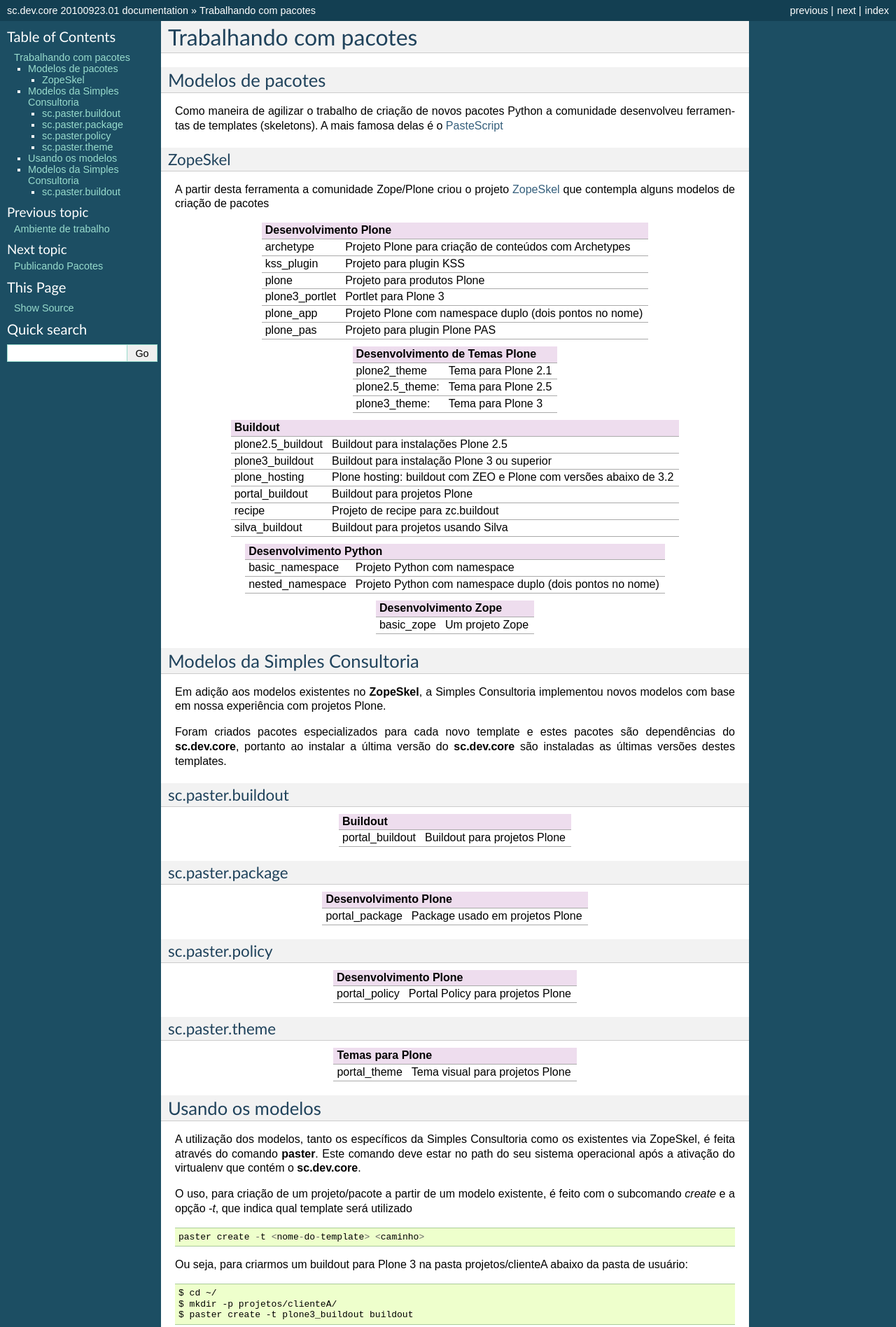
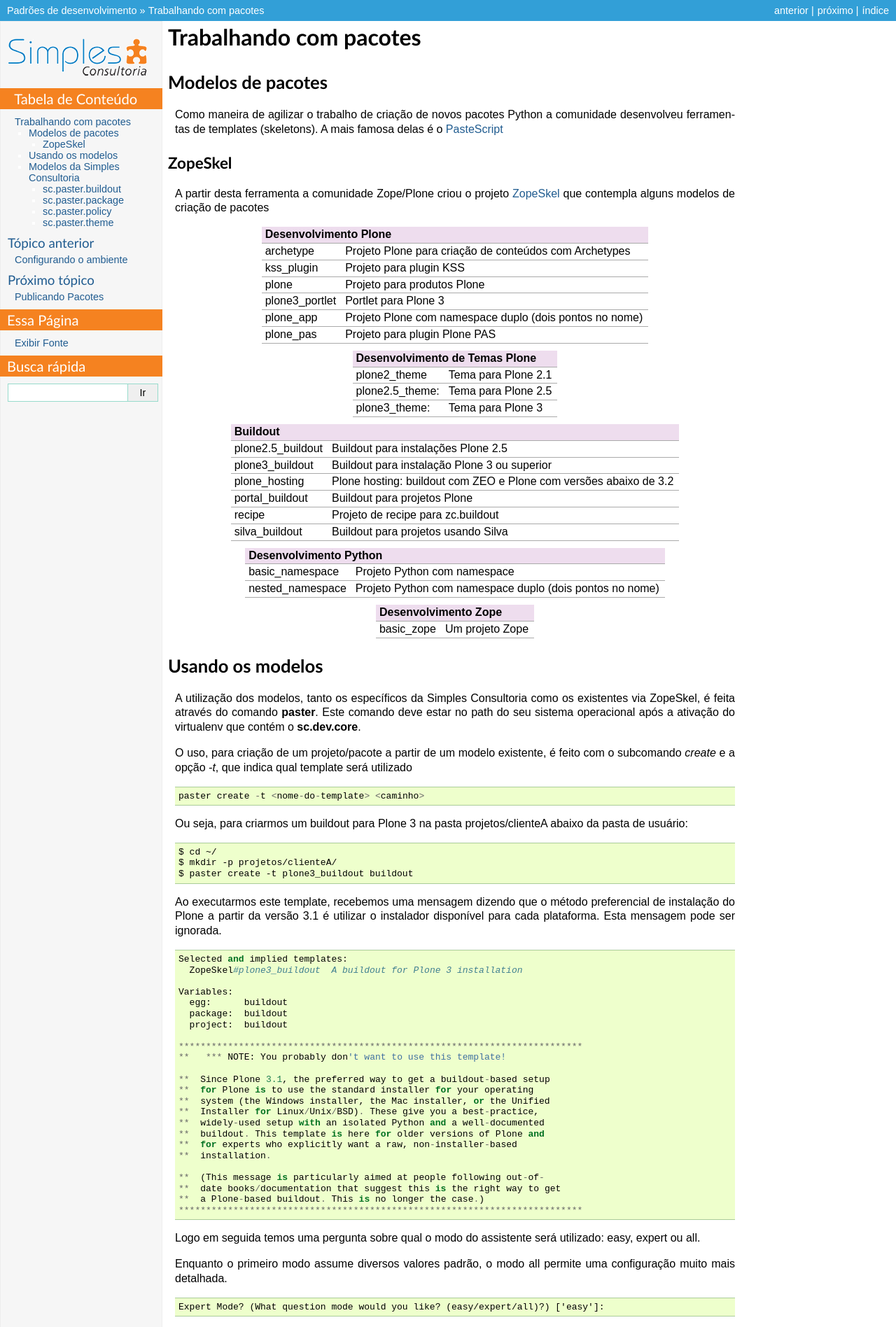
Before and after one commit to simplesconsultoria/sc.dev.core, a Sphinx documentation site: the page built from docs/pacotes.txt, in a window 1280 px wide. Shown: the top 1896 px of the page at 70% size. Built offline with Sphinx 7.4.7, drawn with Linux system fonts in a browser that asks for light colours; pages that are not in the unit, such as notebooks, are missing from menus; some of the changed text lies outside the part shown.

Commit message:
Adiciona templates da documentação

```diff
--- /dev/null
+++ b/docs/_static/simples.css
@@ -0,0 +1,75 @@
+@import url('default.css');
+body {
+    font: 100% Arial, FreeSans, sans-serif;
+    background: White;
+    color: Black;
+}
+
+div.body h1,
+div.body h2,
+div.body h3,
+div.body h4,
+div.body h5,
+div.body h6 {
+    color: Black;
+    background-color: White;
+    font-weight: bold;
+    line-height: 125%;
+    border: none;
+    font: "Helvetica Neue",Arial,FreeSans,sans-serif;
+}
+
+
+div.document {
+    background-color: White;
+}
+
+div.sphinxsidebar {
+    background-color: #f6f6f6;
+    border: 1px solid #eeeeee;
+}
+
+div.sphinxsidebar h3 {
+    margin-left: -11px;
+    margin-right: -6px;
+    line-height: 1.5em;
+}
+
+div.sphinxsidebar h3,
+div.sphinxsidebar h3 a {
+    background-color: #F58220;
+    color: White;
+    padding: 0 0.5em;
+}
+
+div.sphinxsidebar h3 a:hover {
+    color: White;
+}
+
+div.sphinxsidebar h4,
+div.sphinxsidebar h4 a {
+    color: #205c90;
+}
+
+div.sphinxsidebar a,
+div.sphinxsidebar p {
+    color: #205c90;
+}
+
+div.related {
+    background-color: #329fd7;
+}
+
+div.related a:hover {
+    color: Black;
+}
+
+a:link, a:visited {
+    color: #205c90;
+    text-decoration: none;
+}
+
+a:link:hover,
+a:visited:hover {
+    color: #F58220;
+}
--- /dev/null
+++ b/docs/_templates/page.html
@@ -0,0 +1,6 @@
+{% extends "layout.html" %}
+{% block body %}
+  <div class="sphinx-content">
+    {{ body }}
+  </div>
+{% endblock %}
--- /dev/null
+++ b/docs/_templates/simples.css
@@ -0,0 +1,75 @@
+@import url('default.css');
+body {
+    font: 100% Arial, FreeSans, sans-serif;
+    background: White;
+    color: Black;
+}
+
+div.body h1,
+div.body h2,
+div.body h3,
+div.body h4,
+div.body h5,
+div.body h6 {
+    color: Black;
+    background-color: White;
+    font-weight: bold;
+    line-height: 125%;
+    border: none;
+    font: "Helvetica Neue",Arial,FreeSans,sans-serif;
+}
+
+
+div.document {
+    background-color: White;
+}
+
+div.sphinxsidebar {
+    background-color: #f6f6f6;
+    border: 1px solid #eeeeee;
+}
+
+div.sphinxsidebar h3 {
+    margin-left: -11px;
+    margin-right: -6px;
+    line-height: 1.5em;
+}
+
+div.sphinxsidebar h3,
+div.sphinxsidebar h3 a {
+    background-color: #F58220;
+    color: White;
+    padding: 0 0.5em;
+}
+
+div.sphinxsidebar h3 a:hover {
+    color: White;
+}
+
+div.sphinxsidebar h4,
+div.sphinxsidebar h4 a {
+    color: #205c90;
+}
+
+div.sphinxsidebar a,
+div.sphinxsidebar p {
+    color: #205c90;
+}
+
+div.related {
+    background-color: #329fd7;
+}
+
+div.related a:hover {
+    color: Black;
+}
+
+a:link, a:visited {
+    color: #205c90;
+    text-decoration: none;
+}
+
+a:link:hover,
+a:visited:hover {
+    color: #F58220;
+}
--- a/docs/conf.py
+++ b/docs/conf.py
@@ -31,14 +31,14 @@
 source_suffix = '.txt'
 
 # The encoding of source files.
-#source_encoding = 'utf-8'
+source_encoding = 'utf-8'
 
 # The master toctree document.
 master_doc = 'index'
 
 # General information about the project.
-project = u'sc.dev.core'
-copyright = u'2010, Erico Andrei'
+project = u'Simples Consultoria - Desenvolvimento'
+copyright = u'2010, Simples Consultoria'
 
 # The version info for the project you're documenting, acts as replacement for
 # |version| and |release|, also used in various other places throughout the
@@ -51,7 +51,7 @@
 
 # The language for content autogenerated by Sphinx. Refer to documentation
 # for a list of supported languages.
-#language = None
+language = 'pt_BR'
 
 # There are two options for replacing |today|: either, you set today to some
 # non-false value, then it is used:
@@ -101,16 +101,13 @@
 # Add any paths that contain custom themes here, relative to this directory.
 #html_theme_path = []
 
-# The name for this set of Sphinx documents.  If None, it defaults to
-# "<project> v<release> documentation".
-#html_title = None
+html_title = u'Padrões de desenvolvimento Simples Consultoria'
 
 # A shorter title for the navigation bar.  Default is the same as html_title.
-#html_short_title = None
+html_short_title = u'Padrões de desenvolvimento'
 
-# The name of an image file (relative to this directory) to place at the top
-# of the sidebar.
-#html_logo = None
+html_style='simples.css'
+html_logo='_static/simples.gif'
 
 # The name of an image file (within the static path) to use as favicon of the
 # docs.  This file should be a Windows icon file (.ico) being 16x16 or 32x32
--- a/docs/index.txt
+++ b/docs/index.txt
@@ -2,14 +2,16 @@
 Padrões de desenvolvimento da Simples Consultoria
 ###################################################
 
-Conteúdo:
+*********************
+Índice
+*********************
 
 .. toctree::
    :maxdepth: 2
 
    introducao
    ambiente
-   configuracoes
+   configuracao
    pacotes
    releases
    boaspraticas
--- a/docs/pacotes.txt
+++ b/docs/pacotes.txt
@@ -72,52 +72,6 @@
 |  basic_zope       | Um projeto Zope                                         |
 +-------------------+---------------------------------------------------------+
 
-Modelos da Simples Consultoria
-===============================
-
-Em adição aos modelos existentes no **ZopeSkel**, a Simples Consultoria
-implementou novos modelos com base em nossa experiência com projetos Plone.
-
-Foram criados pacotes especializados para cada novo template e estes pacotes
-são dependências do **sc.dev.core**, portanto ao instalar a última versão do
-**sc.dev.core** são instaladas as últimas versões destes templates.
-
-sc.paster.buildout
--------------------
-
-+-----------------------------------------------------------------------------+
-| Buildout                                                                    |
-+===================+=========================================================+
-| portal_buildout   | Buildout para projetos Plone                            |
-+-------------------+---------------------------------------------------------+
-
-sc.paster.package
-------------------
-
-+-----------------------------------------------------------------------------+
-| Desenvolvimento Plone                                                       |
-+===================+=========================================================+
-|  portal_package   | Package usado em projetos Plone                         |
-+-------------------+---------------------------------------------------------+
-
-sc.paster.policy
-----------------
-
-+-----------------------------------------------------------------------------+
-| Desenvolvimento Plone                                                       |
-+===================+=========================================================+
-|  portal_policy    | Portal Policy para projetos Plone                       |
-+-------------------+---------------------------------------------------------+
-
-sc.paster.theme
-----------------
-
-+-----------------------------------------------------------------------------+
-| Temas para Plone                                                            |
-+===================+=========================================================+
-|  portal_theme     | Tema visual para projetos Plone                         |
-+-------------------+---------------------------------------------------------+
-
 Usando os modelos
 =================
 
@@ -188,8 +142,10 @@
 Modelos da Simples Consultoria
 ==================================
 
-O uso dos modelos da Simples Consultoria é similar ao de qualquer outro modelo
-existente no ZopeSkel.
+Em adição aos modelos existentes no **ZopeSkel**, a Simples Consultoria
+implementou novos modelos com base em nossa experiência com projetos Plone.
+
+Seu uso é similar ao de qualquer outro modelo existente no ZopeSkel.
 ::
 
     $ paste create -t <nome-do-template> caminho
@@ -229,3 +195,30 @@
     pacotes que estão em desenvolvimento -- ou que são utilizados a partir de
     um *vcs*. Estes pacotes estão listados, um por linha, abaixo da seção
     *sources*.
+
+sc.paster.package
+------------------
+
++-----------------------------------------------------------------------------+
+| Desenvolvimento Plone                                                       |
++===================+=========================================================+
+|  portal_package   | Package usado em projetos Plone                         |
++-------------------+---------------------------------------------------------+
+
+sc.paster.policy
+----------------
+
++-----------------------------------------------------------------------------+
+| Desenvolvimento Plone                                                       |
++===================+=========================================================+
+|  portal_policy    | Portal Policy para projetos Plone                       |
++-------------------+---------------------------------------------------------+
+
+sc.paster.theme
+----------------
+
++-----------------------------------------------------------------------------+
+| Temas para Plone                                                            |
++===================+=========================================================+
+|  portal_theme     | Tema visual para projetos Plone                         |
++-------------------+---------------------------------------------------------+
```
Also changed, not shown: other parts of docs/pacotes.txt (+11 -1 lines), docs/_static/simples.gif (added).
